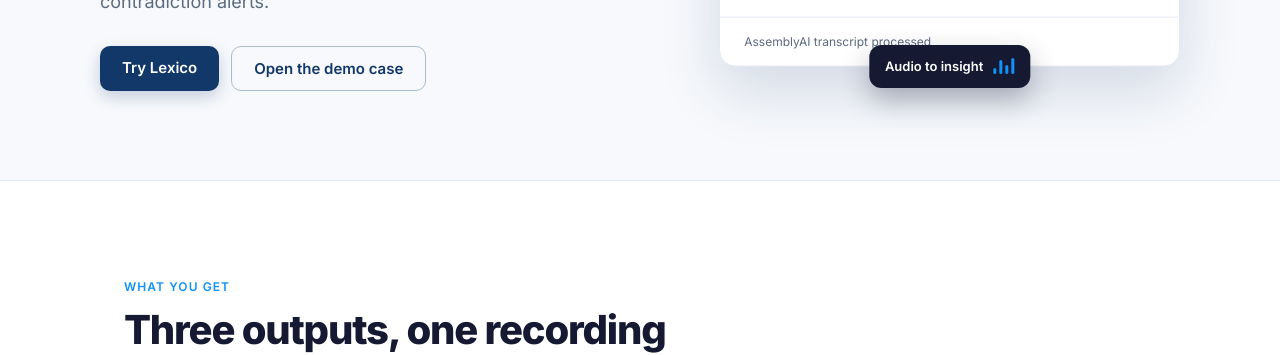
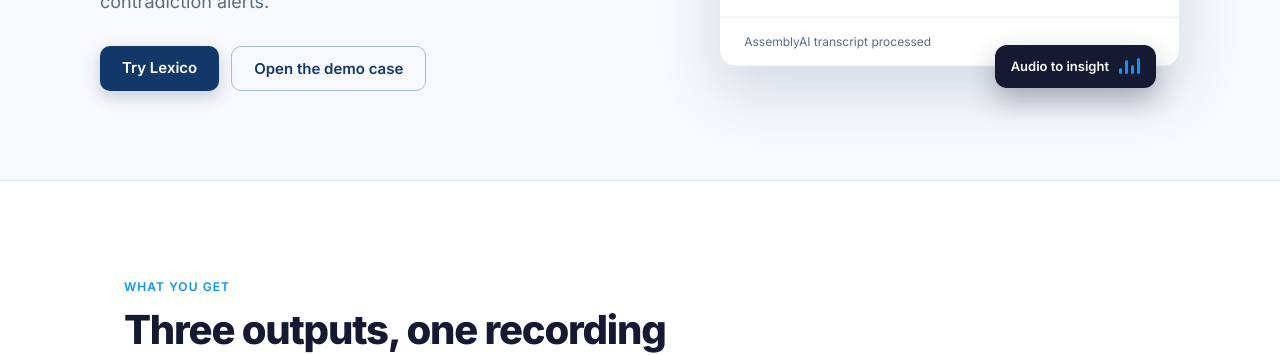
Before and after one commit to tftehreem/lexico, a plain HTML site: page index.html in a window 1280 px wide. Shown: the part 447-802 px from the top of the page. Drawn offline with Linux system fonts and the light colour scheme.

Commit message:
Add files via upload

```diff
--- a/style.css
+++ b/style.css
@@ -130,7 +130,7 @@ footer .fine{display:block;margin-top:32px;padding-top:20px;border-top:1px solid
 .pv .ft{padding:14px 24px;border-top:1px solid #e3e9f1;font-size:12px;color:var(--text2)}
 
 /* chip position + card hover */
-.float{left:50%;right:auto;bottom:-20px;transform:translateX(-50%)}
+.float{left:auto;right:24px;bottom:-20px}
 .pvwrap{margin-bottom:24px}
 .pv{transition:transform .3s ease,box-shadow .3s ease;animation:bob 6s ease-in-out infinite}
 .pv:hover{transform:translateY(-8px);box-shadow:0 32px 70px rgba(18,56,106,.22);animation-play-state:paused}
```
